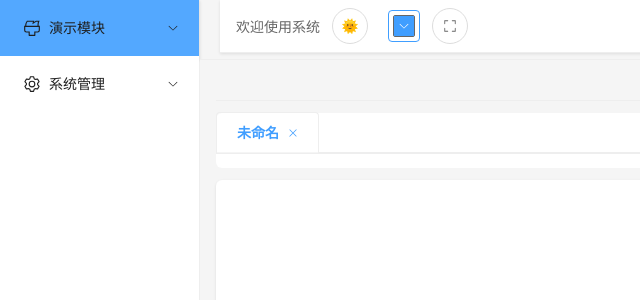
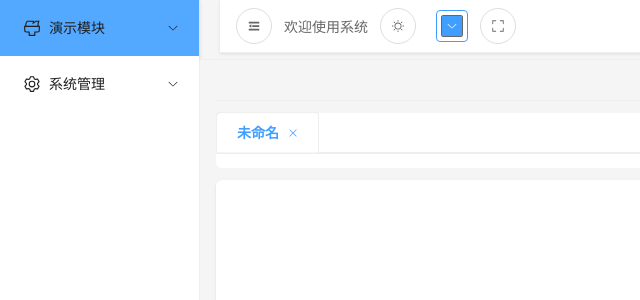
Before and after one commit to huarong290/vue3-vite-admin, a Vue app: page / in a window 1280 px wide. Shown: the top 300 px of the page, without its empty margins (0-640 px from the left). Built offline with nearby package versions, Linux system fonts and the light colour scheme.

Commit message:
feat(theme): 增加伸缩按钮

```diff
--- a/src/components/layout/AppHeader.vue
+++ b/src/components/layout/AppHeader.vue
@@ -1,19 +1,23 @@
 <!--src/components/layout/AppHeader.vue-->
 <template>
   <div class="header">
-    <!--  按钮图标根据折叠状态切换 -->
-    <el-button
-      class="menu-toggle"
-      :icon="isCollapse ? 'Expand' : 'Fold'"
-      circle
-      @click="$emit('toggle-menu')"
-    />
+
     <!-- 右侧操作区 -->
     <div class="header-right">
+      <!--  按钮图标根据折叠状态切换 -->
+      <el-button
+          class="menu-toggle"
+          :icon="isCollapse ? Expand : Fold"
+          circle
+          @click="$emit('toggle-menu')"
+      />
       <span>欢迎使用系统</span>
       <!-- 主题切换按钮 -->
+      <!-- 主题切换按钮：使用 Element Plus 官方图标 -->
       <el-button @click="toggleTheme" circle>
-        {{ themeStore.mode === 'light' ? '🌞' : '🌙' }}
+        <el-icon>
+          <component :is="themeStore.mode === 'light' ? Sunny : Moon" />
+        </el-icon>
       </el-button>
 
       <!--颜色选择器 -->
@@ -31,7 +35,7 @@
 <script setup lang="ts">
 import { useThemeStore } from '@/stores/modules/theme/theme.ts'
 import { ref } from 'vue'
-import { Close, FullScreen } from '@element-plus/icons-vue'
+import { Expand,Fold,Close, FullScreen, Sunny, Moon } from '@element-plus/icons-vue'
 
 defineProps<{ isCollapse: boolean }>()
 
```
